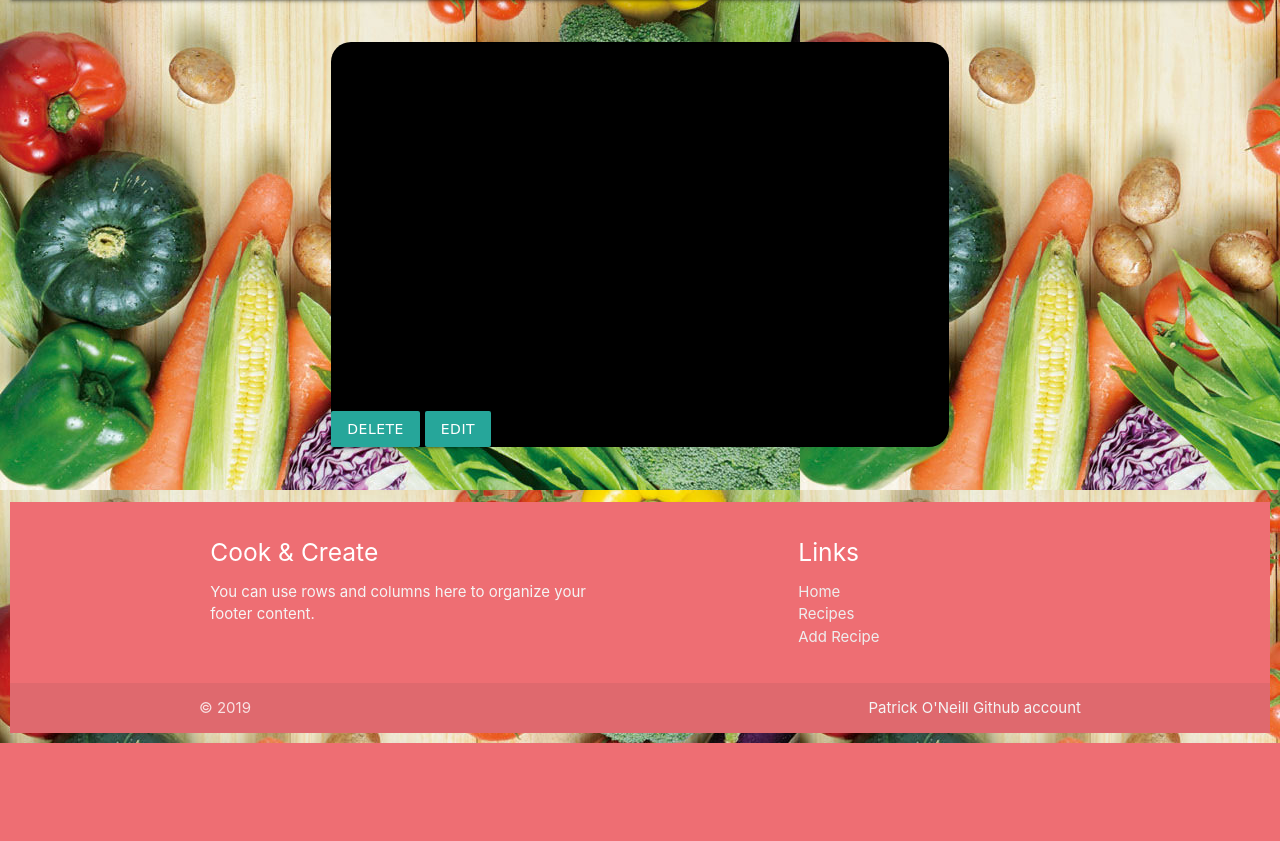
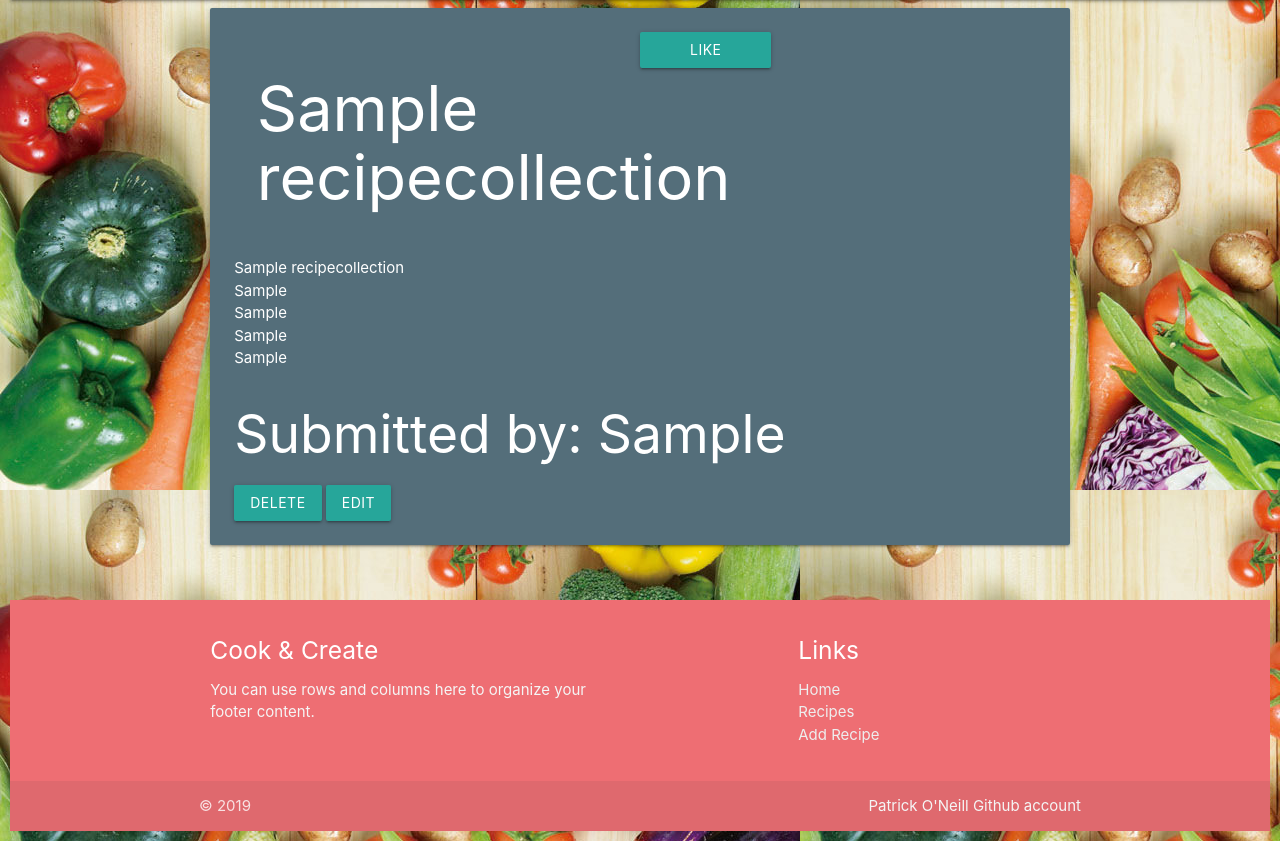
Before and after one commit to patrickoneill/paddys-recipe-app, a Flask app: page /see_recipes in a window 1280 px wide. Shown: the part 74-915 px from the top of the page. Before the commit the page ends 817 px from the top, so only its background shows below. Run offline with Flask 2, Linux system fonts and the light colour scheme; a database or web service that is not in the repository returns one stand-in record (values such as "Sample title"); some libraries are stand-ins or nearby versions.

Commit message:
changed layout to materialize and layout of the page

```diff
--- a/templates/recipes.html
+++ b/templates/recipes.html
@@ -1,37 +1,35 @@
 {% extends 'base.html'%} {% block content %}
 <div class="container">
-    <div class="container-fluid">
-        <div class="container col-md-12">
+    <div class="row">
+        <div class="col s12 m12 ">
+            {% for recipes in recipeCollection %}
+            <div class="card blue-grey darken-1">
+                <div class="card-content white-text">
+                    <div class="row col s12 m12">
+                        <h1 class="col s6 m6">{{recipes.recipe_name}}</h1>
+                        <a href="#" class="waves-effect waves-light btn col s2 m2 " role="button">Like</a>
+                    </div>
 
-            <div class="row container-fluid ">
-                {% for recipes in recipeCollection %}
-
-                <div class="thumbnail">
-                    <div class="caption">
-                        <h1>{{recipes.recipe_name}}</h1>
 
                     <ul>
                         <li>{{recipes.recipe_title}}</li>
                         <li>{{recipes.recipe_ingredients}}</li>
                         <li>{{recipes.recipe_cooking}}</li>
                         <li>{{ recipes.recipe_style }}</li>
+                        <li>{{ recipes.dish_allergine }}</li>
                     </ul>
 
                     <h2>Submitted by: {{ recipes.recipe_user }}</h2>
 
-                        <p class="align-right">
-                            <a href="{{url_for('delete_recipe', task_id=recipes._id)}}" class="btn btn-danger" role="button">Delete</a>
-                            <a href="{{ url_for('edit_recipe', task_id=recipes._id) }}" class="btn btn-warning" role="button">Edit</a>
-
+                    <p class="">
+                        <a href="{{url_for('delete_recipe', task_id=recipes._id)}}" class="waves-effect waves-light btn" role="button">Delete</a>
+                        <a href="{{ url_for('edit_recipe', task_id=recipes._id) }}" class="waves-effect waves-light btn" role="button">Edit</a>
                     </p>
                 </div>
             </div>
             {% endfor %}
         </div>
     </div>
-
-
-    </div>
 </div>
 
 {% endblock %}
```
Lines whose indentation alone changed are shown as unchanged.
